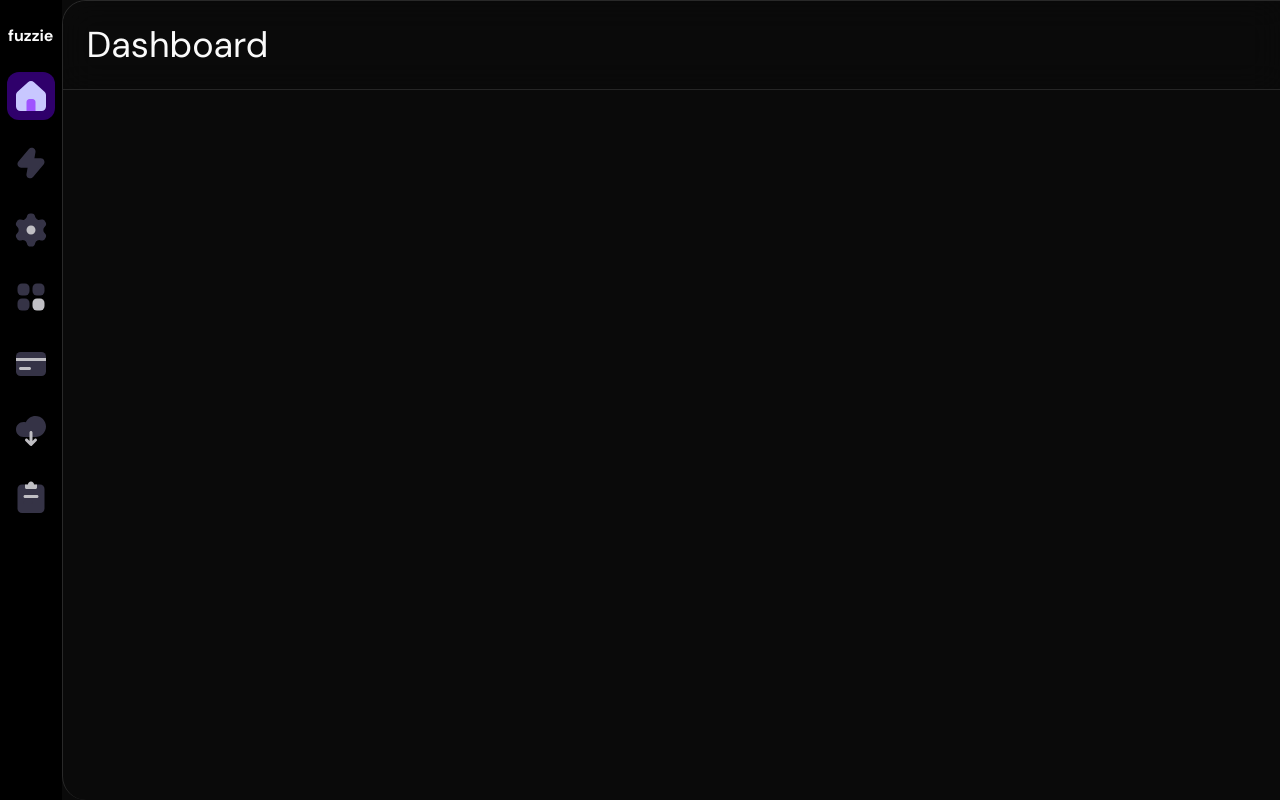
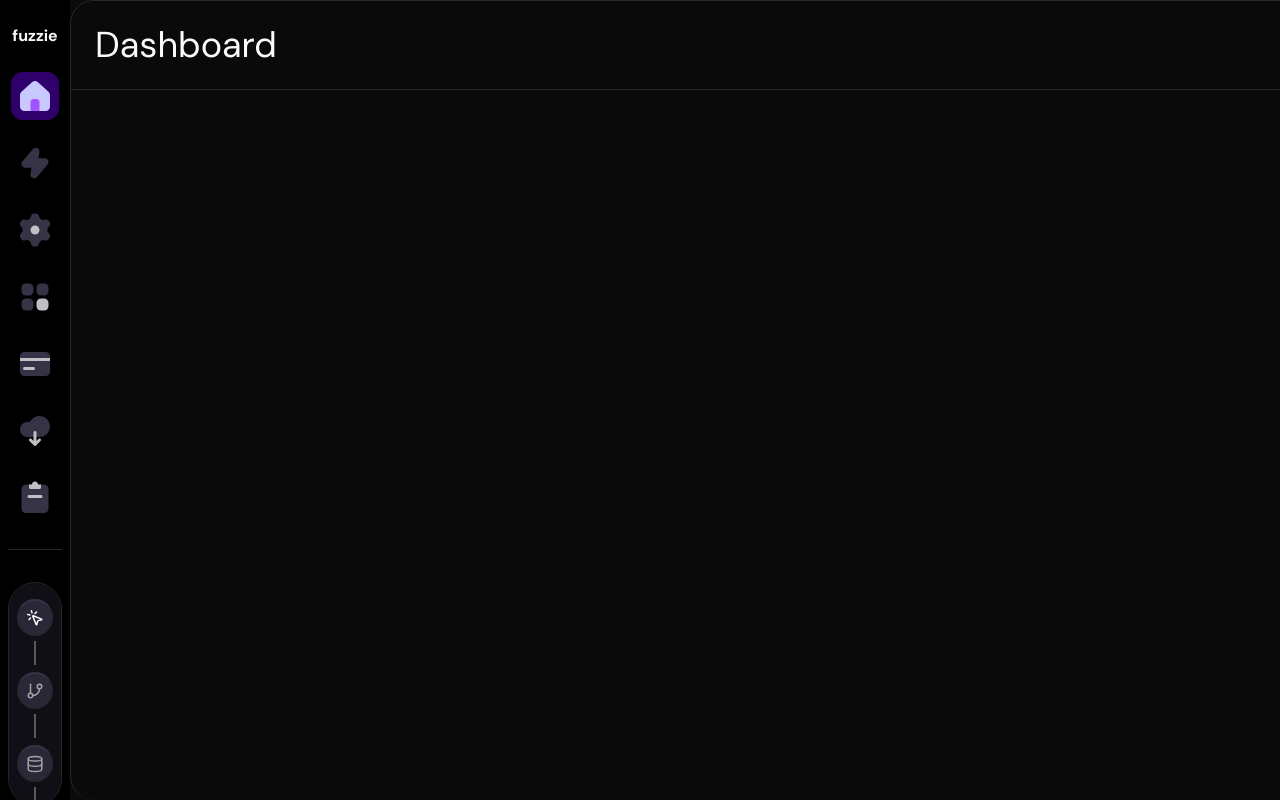
Before and after one commit to debianbaker/fuzzie, a Next.js app: page /dashboard in a window 1280 px wide. Built offline with nearby package versions, Linux system fonts and the light colour scheme.

Commit message:
Modified sidebar

```diff
--- a/package.json
+++ b/package.json
@@ -9,6 +9,7 @@
     "lint": "next lint"
   },
   "dependencies": {
+    "@radix-ui/react-separator": "^1.1.1",
     "@radix-ui/react-slot": "^1.1.1",
     "@radix-ui/react-tooltip": "^1.1.7",
     "@tsparticles/engine": "^3.8.0",
--- a/src/components/sidebar/index.tsx
+++ b/src/components/sidebar/index.tsx
@@ -9,6 +9,8 @@ import {
   } from "@/components/ui/tooltip"
 import { menuOptions } from '@/lib/constants';
 import clsx from 'clsx';
+import { Separator } from '../ui/separator';
+import { Database, GitBranch, LucideMousePointerClick } from 'lucide-react';
 
 type props = {}
 
@@ -57,7 +59,52 @@ const MenuOptions = () => {
                         </ul>
                     ))}
                 </TooltipProvider>
+                <Separator/>
+                <div className="flex items-center flex-col gap-9 dark:bg-[#353346]/30
+                py-4 px-2 rounded-full h-56 overflow-scroll border-[1px]">
+                    <div className="relative dark:bg-[#353346]/70 p-2 rounded-full
+                    dark:border-t-[2px] border-[1px] dark:border-t-[#353346]">
+                        <LucideMousePointerClick
+                            className="dark:text-white"
+                            size={18}
+                        ></LucideMousePointerClick>
+                        <div className='border-l-2 border-muted-foreground/50 h-6 absolute
+                        left-1/2 transform translate-x-[-50%] -bottom-[30px]'>
+                        </div>
+                    </div>
+                    <div className="relative dark:bg-[#353346]/70 p-2 rounded-full
+                    dark:border-t-[2px] border-[1px] dark:border-t-[#353346]">
+                        <GitBranch
+                            className="text-muted-foreground"
+                            size={18}
+                        ></GitBranch>
+                        <div className='border-l-2 border-muted-foreground/50 h-6 absolute
+                        left-1/2 transform translate-x-[-50%] -bottom-[30px]'>
+                        </div>
+                    </div>
+                    <div className="relative dark:bg-[#353346]/70 p-2 rounded-full
+                    dark:border-t-[2px] border-[1px] dark:border-t-[#353346]">
+                        <Database
+                            className="text-muted-foreground"
+                            size={18}
+                        ></Database>
+                        <div className='border-l-2 border-muted-foreground/50 h-6 absolute
+                        left-1/2 transform translate-x-[-50%] -bottom-[30px]'>
+                        </div>
+                    </div>
+                    <div className="relative dark:bg-[#353346]/70 p-2 rounded-full
+                    dark:border-t-[2px] border-[1px] dark:border-t-[#353346]">
+                        <Database
+                            className="text-muted-foreground"
+                            size={18}
+                        ></Database>
+                        <div className='border-l-2 border-muted-foreground/50 h-6 absolute
+                        left-1/2 transform translate-x-[-50%] -bottom-[30px]'>
+                        </div>
+                    </div>
+                </div>
             </div>
+            <div className='flex items-center justify-center flex-col gap-8'></div>
         </nav>
     </div>
 }
--- /dev/null
+++ b/src/components/ui/separator.tsx
@@ -0,0 +1,31 @@
+"use client"
+
+import * as React from "react"
+import * as SeparatorPrimitive from "@radix-ui/react-separator"
+
+import { cn } from "@/lib/utils"
+
+const Separator = React.forwardRef<
+  React.ElementRef<typeof SeparatorPrimitive.Root>,
+  React.ComponentPropsWithoutRef<typeof SeparatorPrimitive.Root>
+>(
+  (
+    { className, orientation = "horizontal", decorative = true, ...props },
+    ref
+  ) => (
+    <SeparatorPrimitive.Root
+      ref={ref}
+      decorative={decorative}
+      orientation={orientation}
+      className={cn(
+        "shrink-0 bg-border",
+        orientation === "horizontal" ? "h-[1px] w-full" : "h-full w-[1px]",
+        className
+      )}
+      {...props}
+    />
+  )
+)
+Separator.displayName = SeparatorPrimitive.Root.displayName
+
+export { Separator }
```
Also changed, not shown: 1 other file (tests, documents, lock files or other folders).
